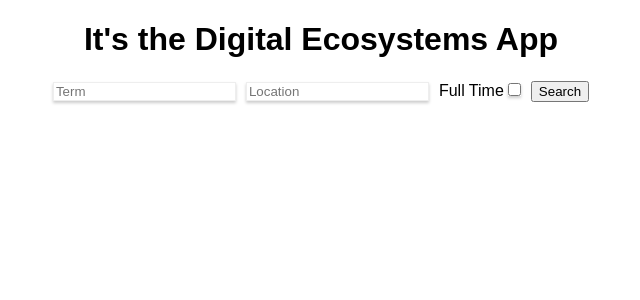
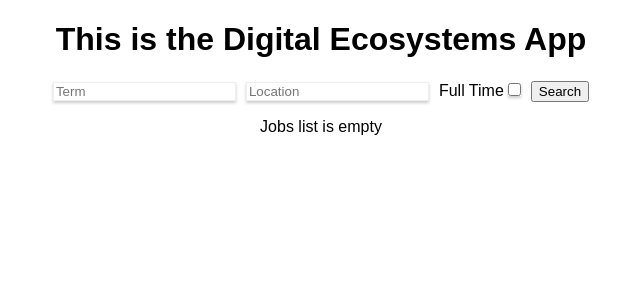
Before and after one commit to vjjd/digital-ecosystems-jun, a React (Vite) app: page / in a window 1280 px wide. Shown: the top 300 px of the page, without its empty margins (319-959 px from the left). Built offline with nearby package versions, Linux system fonts and the light colour scheme.

Commit message:
Documentation: added. Refactoring.

```diff
--- a/src/App.js
+++ b/src/App.js
@@ -33,7 +33,8 @@ class App extends Component {
                   onChangeFulltime={this.props.toggleFulltime}
                 />
 
-                {this.props.jobs.map(job => {
+                {this.props.jobs.length ? (
+                  this.props.jobs.map(job => {
                     return (
                       <Job
                         title={job.title}
@@ -44,7 +45,10 @@ class App extends Component {
                         onClick={() => this.props.jobSelectedHandler(job)}
                       />
                     )
-                })}
+                  })
+                ) : (
+                  <p>Jobs list is empty</p>
+                )}
               </div>
             )}
           />
--- a/src/store/reducer.js
+++ b/src/store/reducer.js
@@ -1,7 +1,7 @@
 import * as actionTypes from "./actions"
 
 const initialState = {
-  msg: "It's the Digital Ecosystems App",
+  msg: "This is the Digital Ecosystems App",
   jobs: [],
   term: "",
   location: "",
```
Also changed, not shown: 1 other file (tests, documents, lock files or other folders). Lines whose indentation alone changed are shown as unchanged.
